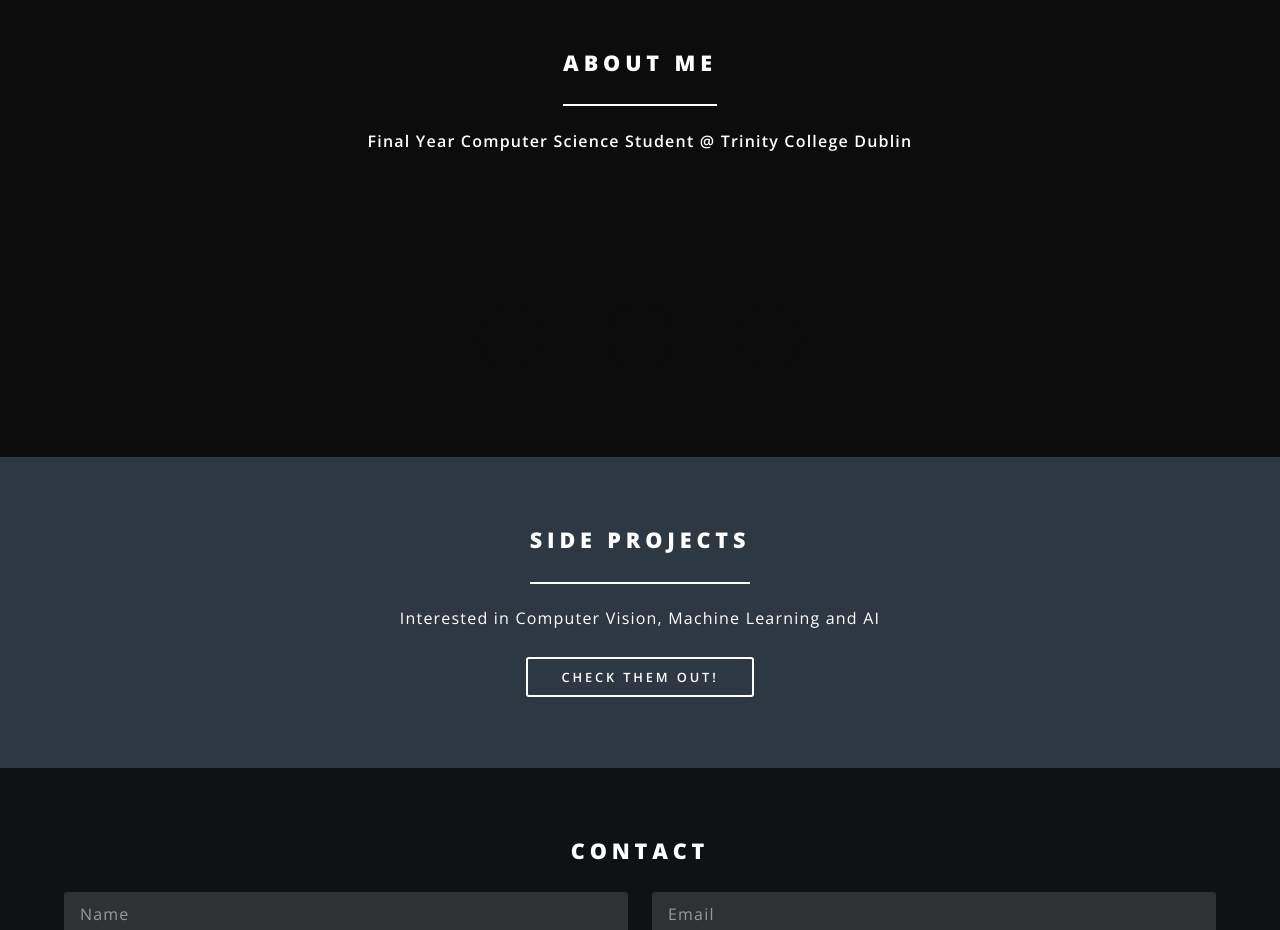
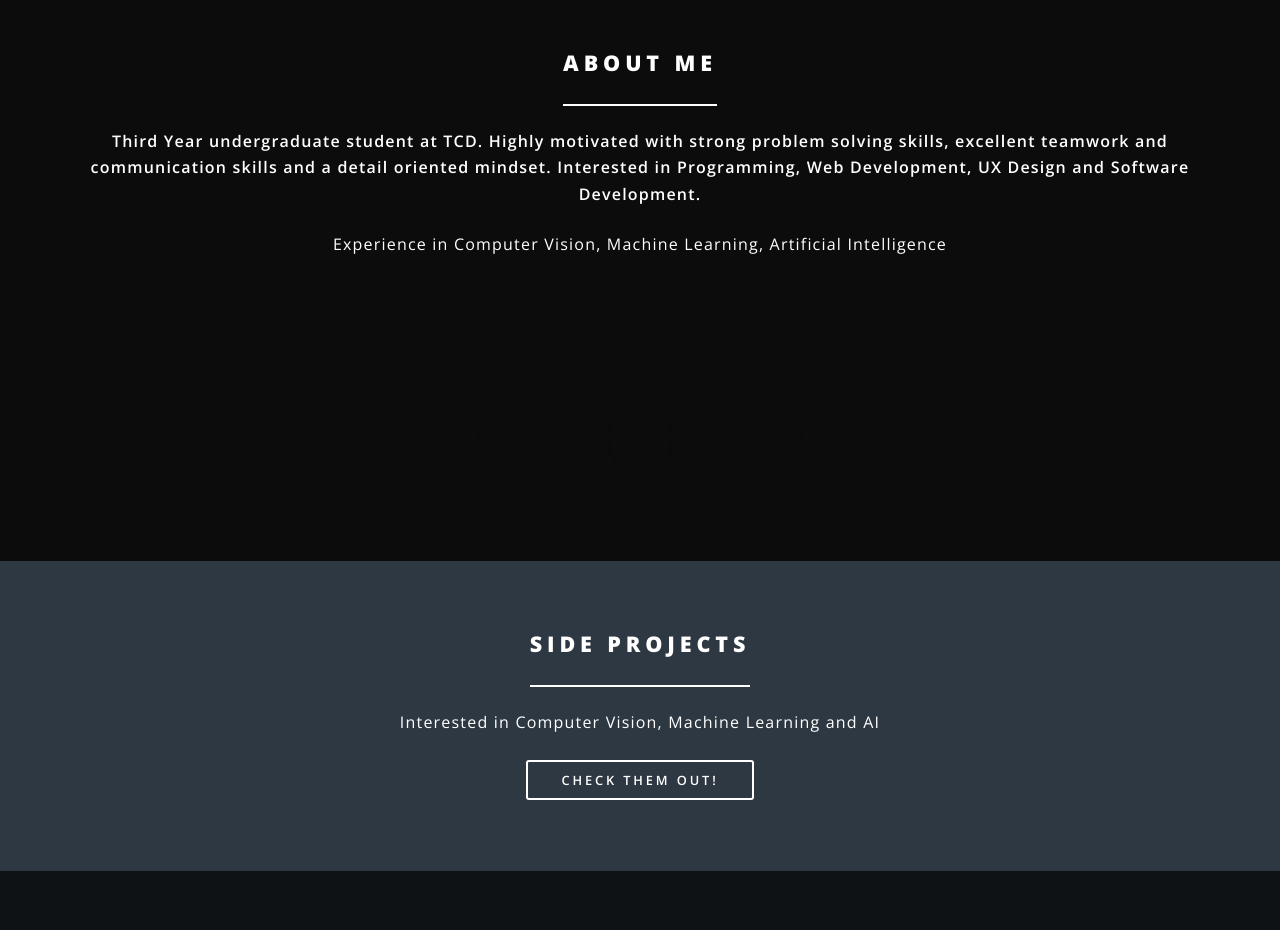
Before and after one commit to rossmccrann/rossmccrann.github.io, a plain HTML site: page index.html in a window 1280 px wide. Shown: the part 820-1750 px from the top of the page. Drawn offline with nearby package versions, Linux system fonts and the light colour scheme.

Commit message:
Initial personal website commit

```diff
--- a/index.html
+++ b/index.html
@@ -60,7 +60,10 @@
             <div class="inner">
                 <header class="major">
                     <h2>About me</h2>
-                    <p><b>Final Year Computer Science Student @ Trinity College Dublin</b></p>
+                    <p><b>Third Year undergraduate student at TCD. Highly motivated with strong problem solving skills, excellent teamwork and communication skills and a detail oriented mindset. Interested in Programming, Web Development, UX Design and Software Development.</b></p>
+
+                    <p>Experience in Computer Vision, Machine Learning, Artificial Intelligence</p>
+
                         <br>
                         <br>
                 </header>
```
